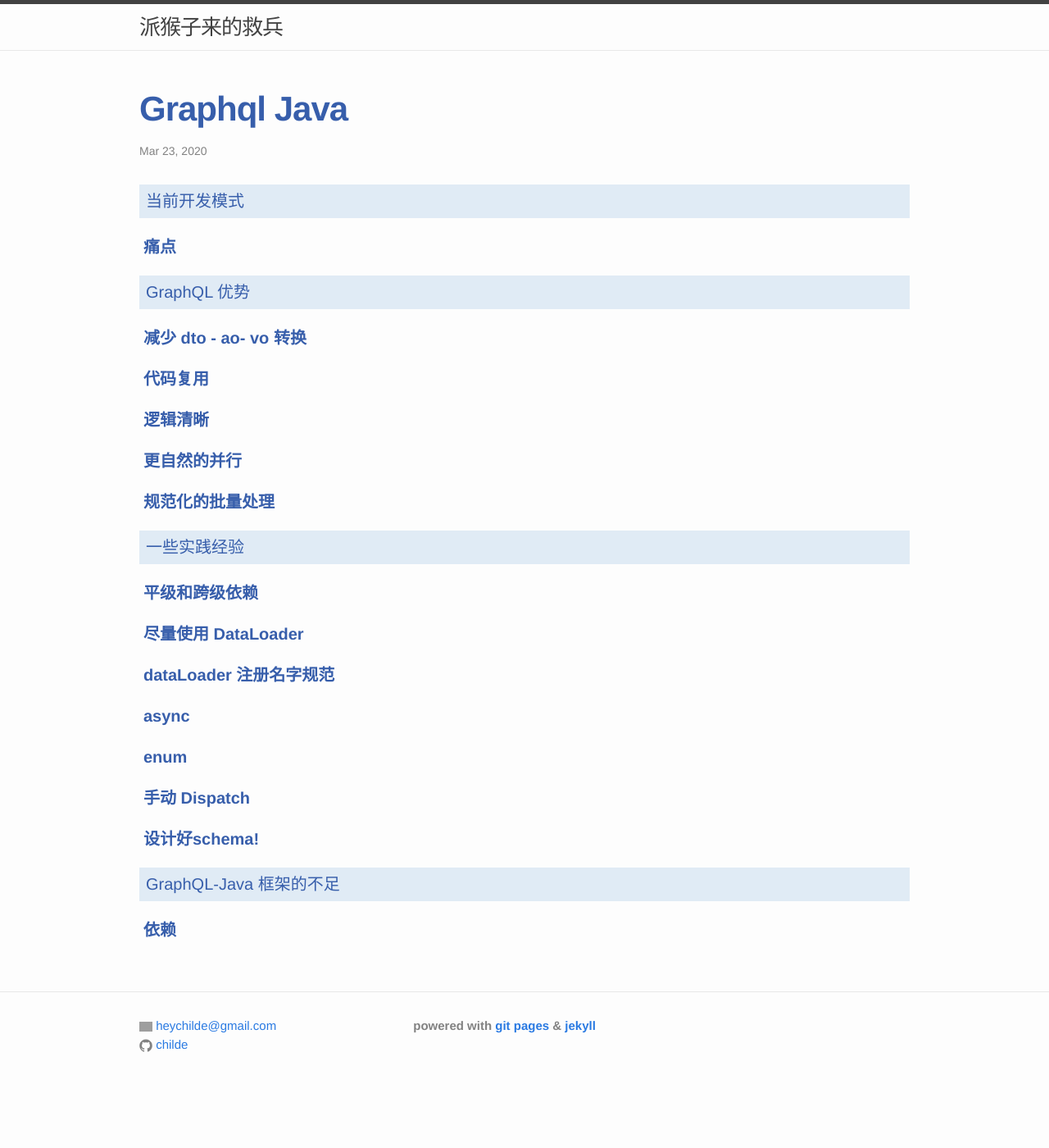
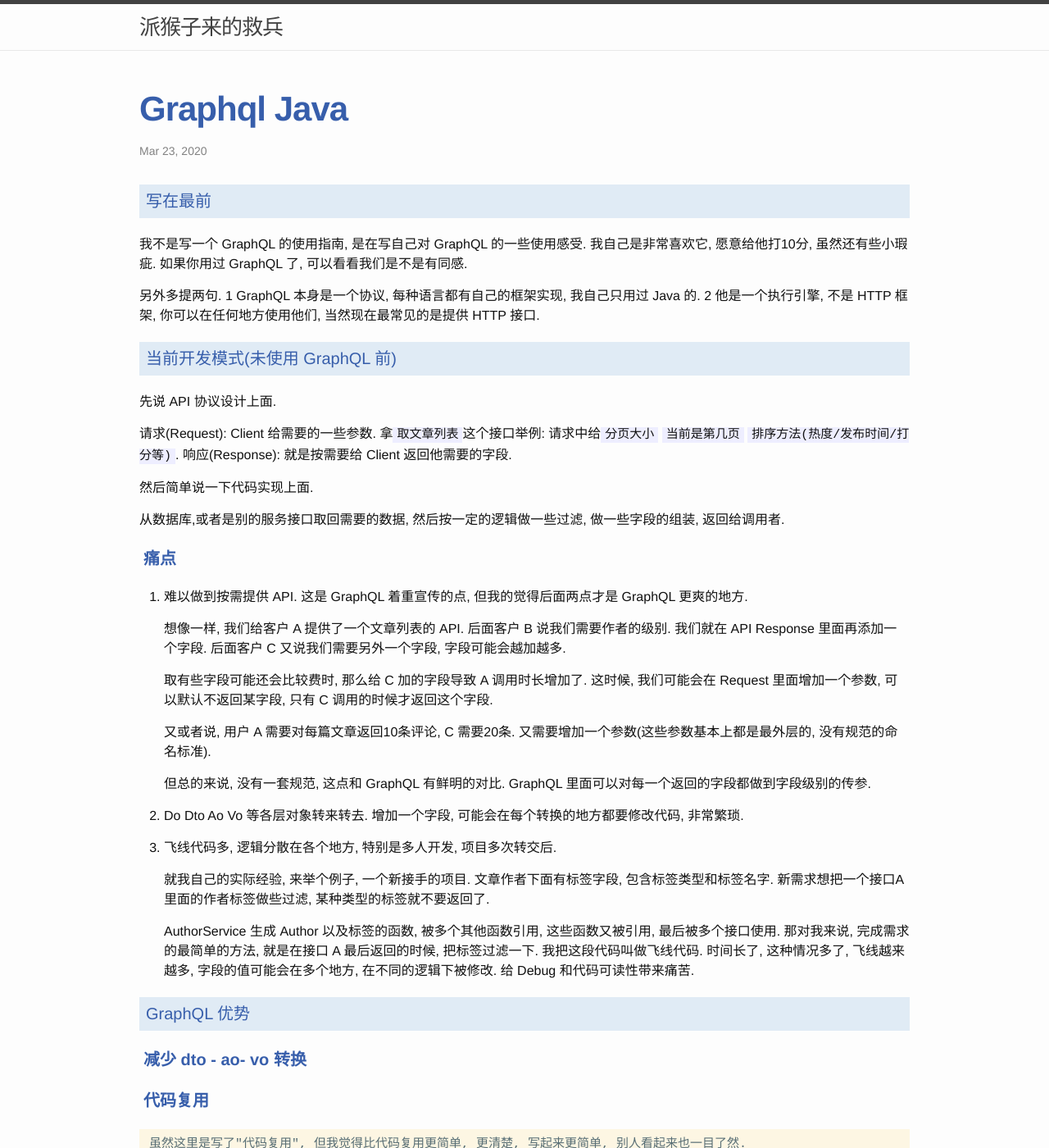
Before and after one commit to childe/ohmycat, a Jekyll site: the page built from _posts/2020-03-23-graphql-java.md, in a window 1280 px wide and 1400 px high. Shown: the whole window at 82% size. Built offline with Jekyll 4.4.1, drawn with Linux system fonts in a browser that asks for light colours; our own code applies the rules of GitHub Pages for plain Markdown files; some of the changed text lies outside the part shown; grey boxes are pictures that could not be loaded.

Commit message:
modified:   _posts/2020-03-23-graphql-java.md

```diff
--- a/_posts/2020-03-23-graphql-java.md
+++ b/_posts/2020-03-23-graphql-java.md
@@ -1,18 +1,57 @@
 ---
 
+layout: post
 date: 2020-03-23T17:12:35+0800
 
 ---
 
-## 当前开发模式
+## 写在最前
+
+我不是写一个 GraphQL 的使用指南, 是在写自己对 GraphQL 的一些使用感受. 我自己是非常喜欢它, 愿意给他打10分, 虽然还有些小瑕疵. 如果你用过 GraphQL 了, 可以看看我们是不是有同感.
+
+另外多提两句. 1 GraphQL 本身是一个协议, 每种语言都有自己的框架实现, 我自己只用过 Java 的.  2 他是一个执行引擎, 不是 HTTP 框架, 你可以在任何地方使用他们, 当然现在最常见的是提供 HTTP 接口.
+
+## 当前开发模式(未使用 GraphQL 前)
+
+先说 API 协议设计上面.
+
+请求(Request): Client 给需要的一些参数. 拿`取文章列表`这个接口举例: 请求中给`分页大小` `当前是第几页` `排序方法(热度/发布时间/打分等)`.
+响应(Response): 就是按需要给 Client 返回他需要的字段.
+
+然后简单说一下代码实现上面.
+
+从数据库,或者是别的服务接口取回需要的数据, 然后按一定的逻辑做一些过滤, 做一些字段的组装, 返回给调用者.
+
 
 ### 痛点
+
+1. 难以做到按需提供 API. 这是 GraphQL 着重宣传的点, 但我的觉得后面两点才是 GraphQL 更爽的地方.
+
+    想像一样, 我们给客户 A 提供了一个文章列表的 API. 后面客户 B 说我们需要作者的级别. 我们就在 API Response 里面再添加一个字段. 后面客户 C 又说我们需要另外一个字段, 字段可能会越加越多.
+
+    取有些字段可能还会比较费时, 那么给 C 加的字段导致 A 调用时长增加了. 这时候, 我们可能会在 Request 里面增加一个参数, 可以默认不返回某字段, 只有 C 调用的时候才返回这个字段.
+
+    又或者说, 用户 A 需要对每篇文章返回10条评论, C 需要20条. 又需要增加一个参数(这些参数基本上都是最外层的, 没有规范的命名标准).
+
+    但总的来说, 没有一套规范, 这点和 GraphQL 有鲜明的对比. GraphQL 里面可以对每一个返回的字段都做到字段级别的传参.
+
+2. Do Dto Ao Vo 等各层对象转来转去. 增加一个字段, 可能会在每个转换的地方都要修改代码, 非常繁琐.
+
+3. 飞线代码多, 逻辑分散在各个地方, 特别是多人开发, 项目多次转交后.
+
+    就我自己的实际经验, 来举个例子, 一个新接手的项目. 文章作者下面有标签字段, 包含标签类型和标签名字. 新需求想把一个接口A 里面的作者标签做些过滤, 某种类型的标签就不要返回了.
+
+    AuthorService 生成 Author 以及标签的函数, 被多个其他函数引用, 这些函数又被引用, 最后被多个接口使用. 那对我来说, 完成需求的最简单的方法, 就是在接口 A 最后返回的时候, 把标签过滤一下. 我把这段代码叫做飞线代码. 时间长了, 这种情况多了, 飞线越来越多, 字段的值可能会在多个地方, 在不同的逻辑下被修改. 给 Debug 和代码可读性带来痛苦.
 
 ## GraphQL 优势
 
 ### 减少 dto - ao- vo 转换
 
 ### 代码复用
+
+    虽然这里是写了"代码复用", 但我觉得比代码复用更简单, 更清楚, 写起来更简单, 别人看起来也一目了然.
+
+    这个是因为 GraphqL 的框架本身的优势, 这里特指 Java 的, 别的语言的我没有用过.
 
 ### 逻辑清晰
 
```
